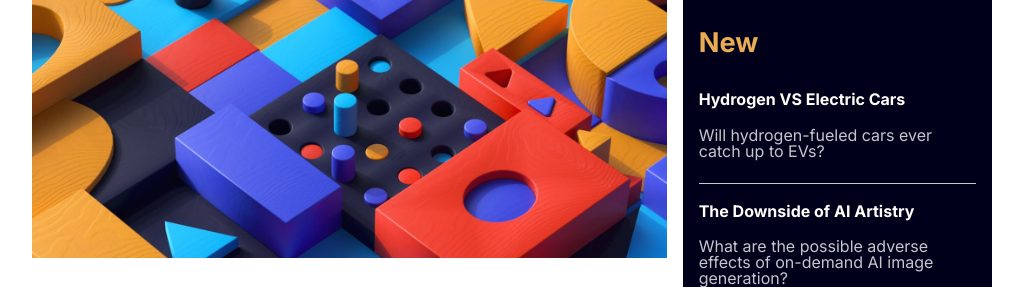
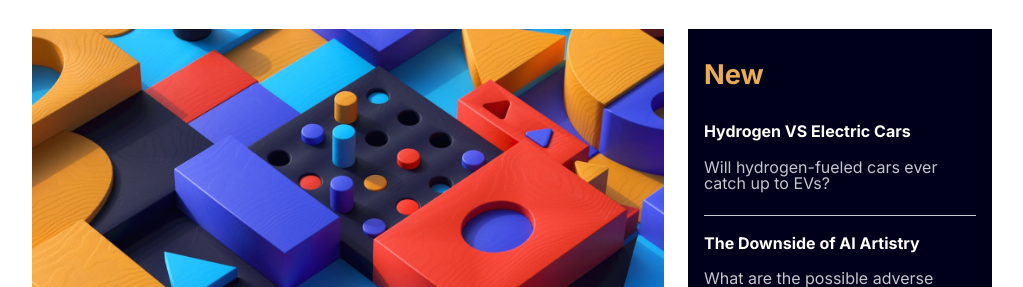
Before and after one commit to amir-m-s/frontendmentor-news-homepage, a plain HTML site: page index.html in a window 1280 px wide. Shown: the part 68-355 px from the top of the page, without its empty margins (128-1151 px from the left). Drawn offline with Linux system fonts and the light colour scheme.

Commit message:
Update style.css
Add padding-top to main container

```diff
--- a/assets/css/style.css
+++ b/assets/css/style.css
@@ -208,7 +208,8 @@ h2 {
 .main .container {
   display: grid;
   grid-template-columns: 1fr 1fr 1fr;
-  gap: 1em;
+  gap: 1.5em;
+  padding-top: 2em;
 }
 
 /* Main title, img and decription style */
```
